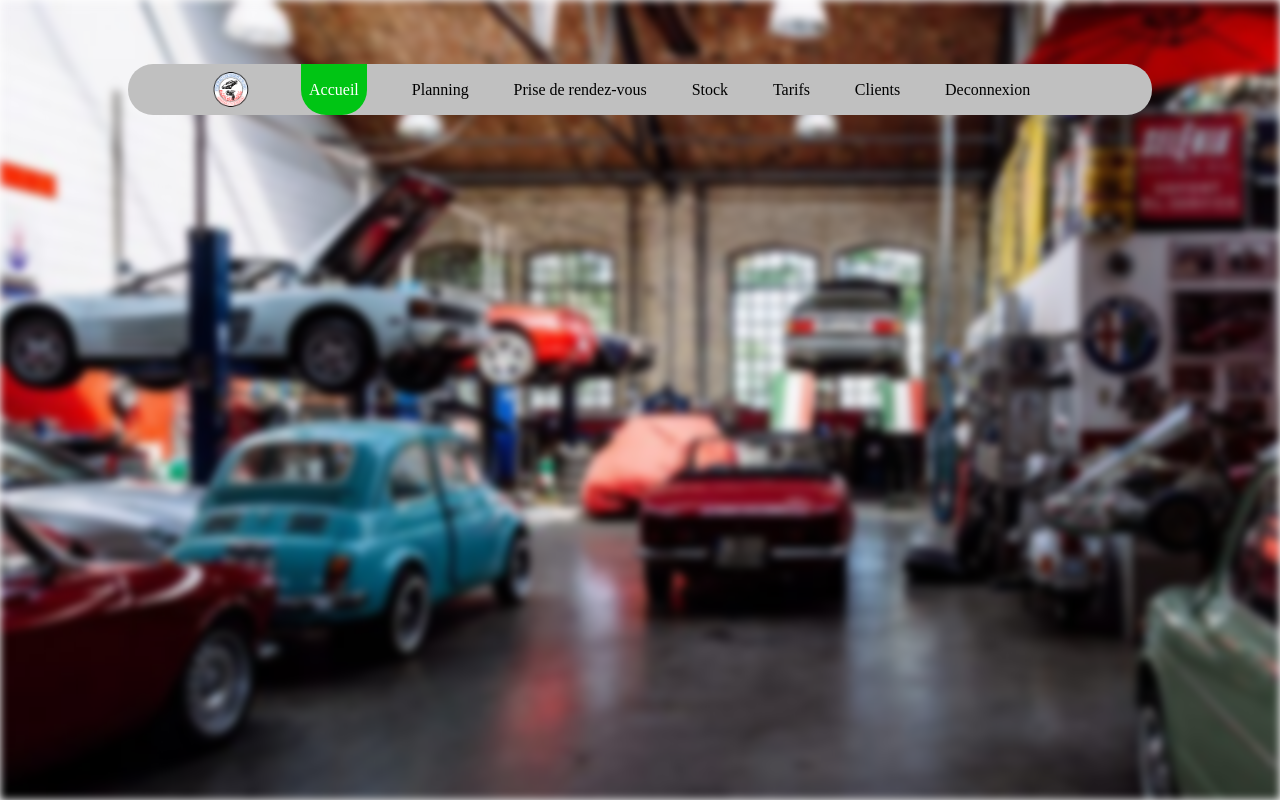
After one commit to achedon12/BenzinGarage, a PHP site: page /views/accueil.html in a window 1280 px wide. The commit adds this page. Run offline with PHP 8.4, Linux system fonts and the light colour scheme.

Commit message:
add nav bar

```diff
--- /dev/null
+++ b/assets/css/accueil.css
@@ -0,0 +1,54 @@
+body
+{
+    display: flex;
+    flex-direction: column;
+    align-items: center;
+}
+
+nav
+{
+    display: flex;
+    margin-top: 5%;
+    width: 80%;
+    background-color: var(--grey-color);
+    border-radius: 25px;
+    align-items: center;
+    justify-content: center;
+}
+
+nav>img
+{
+    width: 5%;
+}
+
+nav>ul
+{
+    display: flex;
+    justify-content: space-evenly;
+    align-items: center;
+    width: 80%;
+    height: 100%;
+}
+
+nav>ul>li
+{
+    height: 100%;
+    vertical-align: middle;
+    list-style: none;
+    align-items: center;
+    display: flex;
+    align-content: center;
+}
+
+li.hover
+{
+    background-color: var(--green-color);
+    border-radius: 0px 0px 25px 25px;
+    padding-left: 1%;
+    padding-right: 1%;
+}
+
+li.hover>a
+{
+    color: var(--white-color);
+}
--- a/assets/css/style.css
+++ b/assets/css/style.css
@@ -19,6 +19,35 @@
     /* Mettre un font-family */
 }
 
+body::before
+{
+    content: "";
+    position: fixed;
+    height: 100%; width: 100%;
+    background: url(../img/garage.jpg);
+    background-size: cover;
+    z-index: -1;
+    -webkit-filter: blur(4px);
+    -webkit-background-size: cover;
+    -moz-background-size: cover;
+    -o-background-size: cover;
+    background-size: cover;
+}
+
+body
+{
+    position: absolute;
+    top: 0;
+    bottom: 0;
+    left: 0;
+    right: 0;
+    height: 100%;
+    margin:0;
+    padding:0;
+    background-size: 100% ;
+    width:100%;
+}
+
 a
 {
     text-decoration: none;
--- /dev/null
+++ b/views/accueil.html
@@ -0,0 +1,43 @@
+<!DOCTYPE html>
+<html>
+    <head>
+        <link rel="stylesheet" href="../assets/css/style.css">
+        <link rel="stylesheet" href="../assets/css/accueil.css">
+    </head>
+    <body>
+        <nav>
+            <img src="../assets/img/logo.png" alt="logo">
+            <ul>
+                <li class="hover"><a href="#" >Accueil</a></li>
+                <li><a href="#">Planning</a></li>
+                <li><a href="#">Prise de rendez-vous</a></li>
+                <li><a href="#">Stock</a></li>
+                <li><a href="#">Tarifs</a></li>
+                <li><a href="#">Clients</a></li>
+                <li><a href="#">Deconnexion</a></li>
+            </ul>
+        </nav>
+        <!--<section>
+            <article>
+                <h1>Planning</h1>
+                <img src="../assets/img/planning.png" alt="planning">
+            </article>
+            <article>
+                <h1>Prise de rendez-vous</h1>
+                <img src="../assets/img/add-clients.png" alt="planning">
+            </article>
+            <article>
+                <h1>Clients</h1>
+                <img src="../assets/img/add-clients.png" alt="planning">
+            </article>
+            <article>
+                <h1>Stock</h1>
+                <img src="../assets/img/cartons.png" alt="planning">
+            </article>
+            <article>
+                <h1>Tarifs</h1>
+                <img src="../assets/img/caisse.png" alt="planning">
+            </article>
+        </section>-->
+    </body>
+</html>
```
Also changed, not shown: assets/css/connexion.css (+0 -25 lines).
